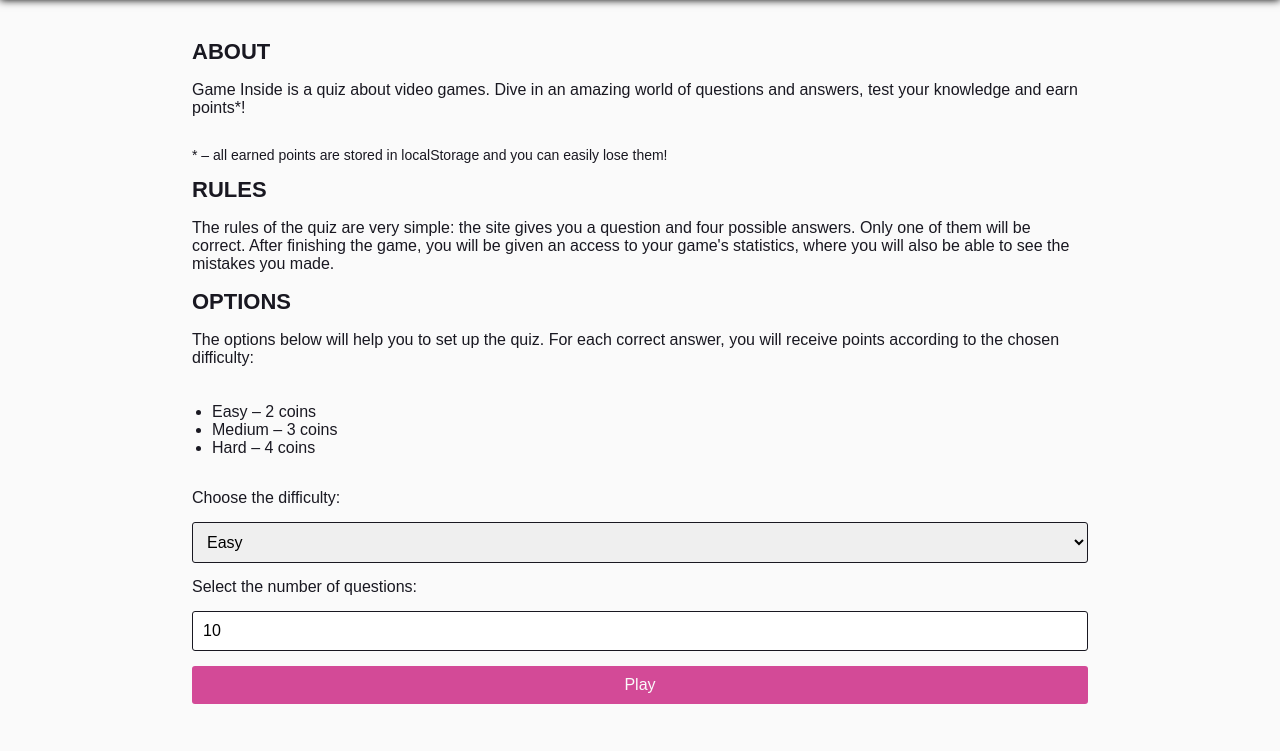
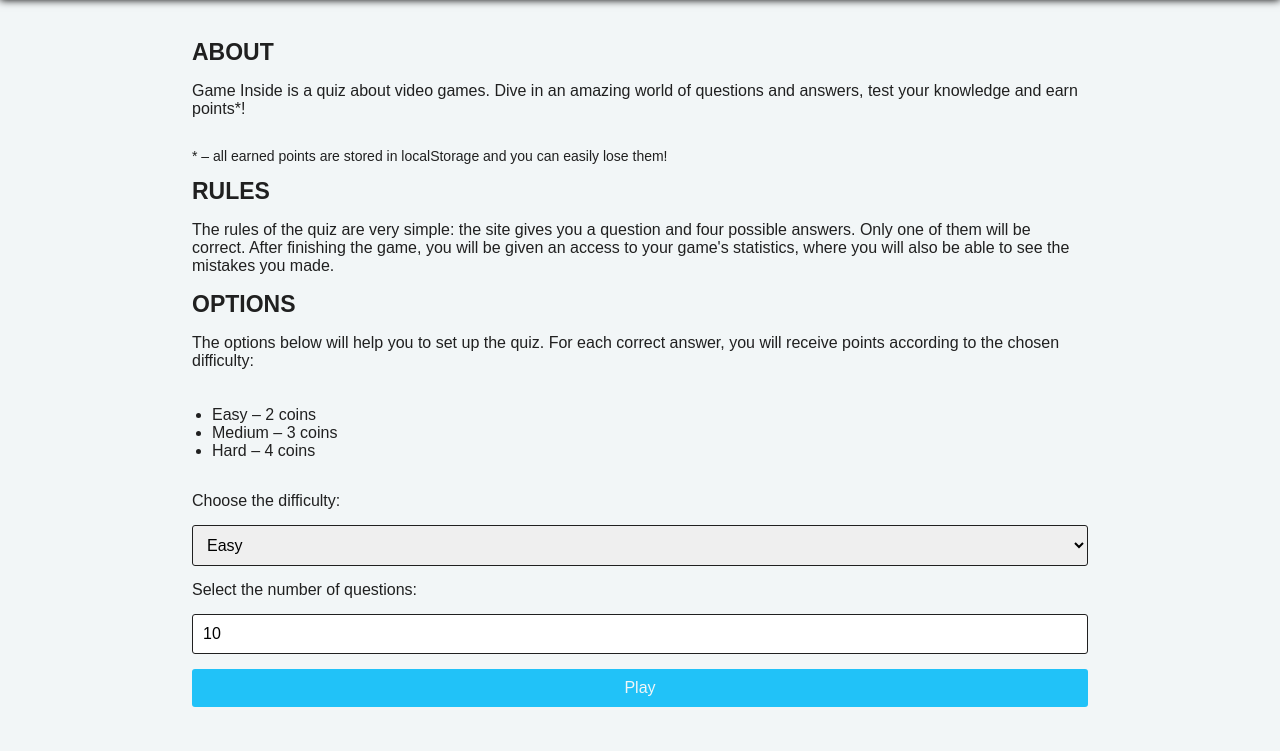
Before and after one commit to Deadend4/game-inside, a plain HTML site: page index.html in a window 1280 px wide. Shown: the part 49-800 px from the top of the page. Drawn offline with Linux system fonts and the light colour scheme.

Commit message:
fix-theme-colors

```diff
--- a/styles.css
+++ b/styles.css
@@ -1,27 +1,27 @@
 :root {
   /*Light theme*/
-  --light-text: #191821;
-  --light-bg: #FAFAFA;
-  --light-theme: #d34a97;
-  --light-hover: #902361;
-  --light-answer-block: rgb(179, 179, 179);
+  --light-text: #202020;
+  --light-bg: hsl(192, 26%, 96%);
+  --light-theme: #21c2f8;
+  --light-hover: hsl(195, 94%, 35%);
+  --light-answer-block: hsl(192, 26%, 91%);
   --light-switch-shadow: #373d4e;
   --light-switch-icon: "🌒";
   --light-switch-text: "dark mode?";
   /*Dark theme*/
-  --dark-text: #FAFAFA;
-  --dark-bg: #191821;
-  --dark-theme: #bd93f9;
-  --dark-hover: hsl(265, 89%, 50%);
-  --dark-answer-block: #38374c;
+  --dark-text: #F3F3F3;
+  --dark-bg: hsl(220, 7%, 17%);
+  --dark-theme: #3bbfc3;
+  --dark-hover: #018185;
+  --dark-answer-block: hsl(220, 7%, 22%);
 
   --dark-switch-shadow: #fce477;
   --dark-switch-icon: "🌔";
-  --dark-switch-text: "light mode?";
   /*Default theme*/
   --text-color: var(--light-text);
   --bg-color: var(--light-bg);
   --theme-color: var(--light-theme);
+  --wrong-answer: #e54568;
   --hover-color: var(--light-hover);
   --answer-block: var(--light-answer-block);
   --switch-shadow-color: var(--light-switch-shadow);
@@ -36,7 +36,7 @@
   --normal-font-size-s: 1.5rem;
   --normal-font-size-vs: 1.3rem;
   /*Tablet-Font-Size*/
-  --tablet-font-size-b: 2.2rem;
+  --tablet-font-size-b: 2.3rem;
   --tablet-font-size-h: 1.8rem;
   --tablet-font-size-n: 1.6rem;
   --tablet-font-size-s: 1.4rem;
@@ -237,10 +237,11 @@ input[type="submit"]:hover {
   gap: 1rem;
   margin-bottom: 5vh;
   width: 100%;
+  max-width: 300px;
 }
 
 .answer-button {
-  font-size: var(--font-size-n);
+  font-size: var(--font-size-h);
   color: var(--bg-color);
   background-color: var(--theme-color);
   padding: 1rem;
@@ -258,7 +259,7 @@ input[type="submit"]:hover {
   flex-flow: column wrap;
   justify-content: center;
   align-items: center;
-  font-size: var(--font-size-n);
+  font-size: var(--font-size-b);
 }
 
 .result-block {
@@ -271,6 +272,14 @@ input[type="submit"]:hover {
 
 .result-question {
   background-color: var(--theme-color);
+  padding: 1rem;
+  margin: 0;
+  color: var(--bg-color);
+  border-radius: 3px;
+}
+
+.wrong-result-question {
+  background-color: var(--wrong-answer);
   padding: 1rem;
   margin: 0;
   color: var(--bg-color);
```
Also changed, not shown: based.js (+15 -4 lines).
